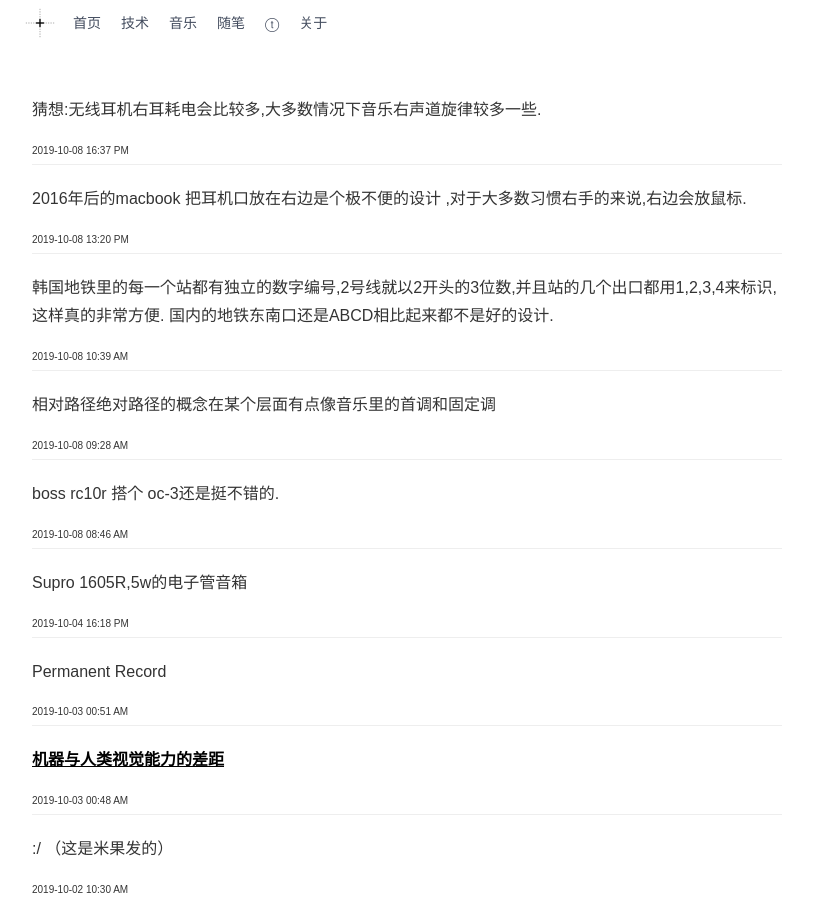
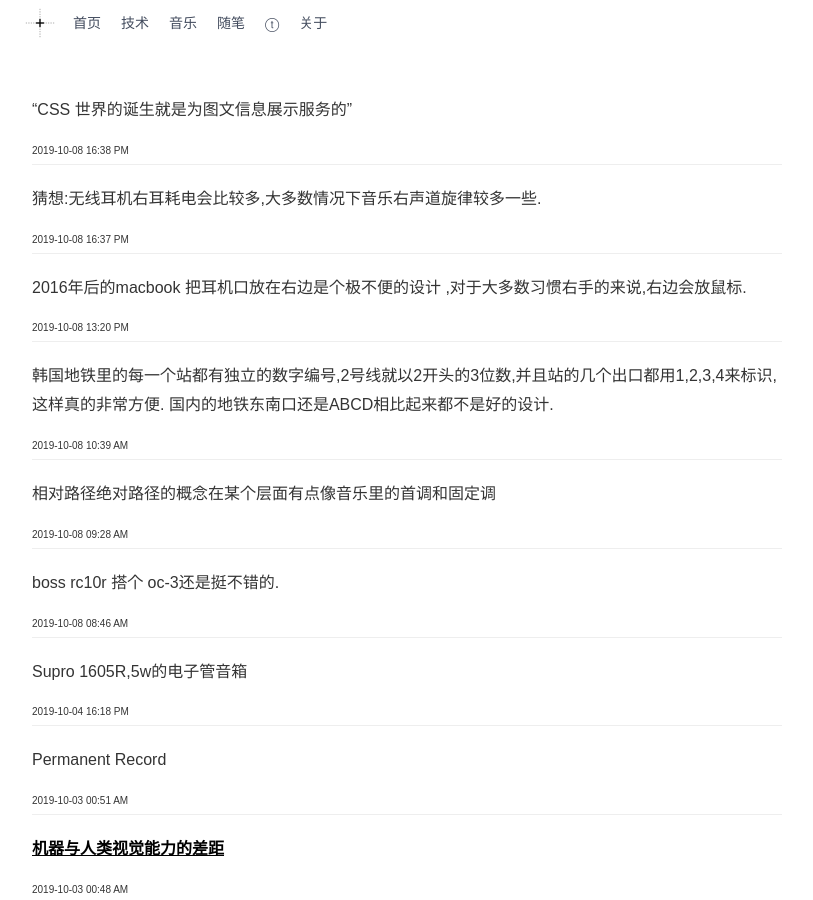
Before and after one commit to babyking/babyking.github.io, a Jekyll site: the page built from _posts/2019-09-23-t.md, in a window 1280 px wide and 900 px high. Shown: the whole window, without its empty margins (233-1046 px from the left). Built offline with Jekyll 4.4.1, drawn with Linux system fonts in a browser that asks for light colours.

Commit message:
blog update

```diff
--- a/_posts/2019-09-23-t.md
+++ b/_posts/2019-09-23-t.md
@@ -6,6 +6,10 @@ title: 一个人的推
 permalink: /t/
 date: 2019-09-23 11:46
 ---
+
+"CSS 世界的诞生就是为图文信息展示服务的"
+<font size="1">2019-10-08 16:38 PM</font>
+<hr>
 
 猜想:无线耳机右耳耗电会比较多,大多数情况下音乐右声道旋律较多一些.
 <font size="1">2019-10-08 16:37 PM</font>
```
